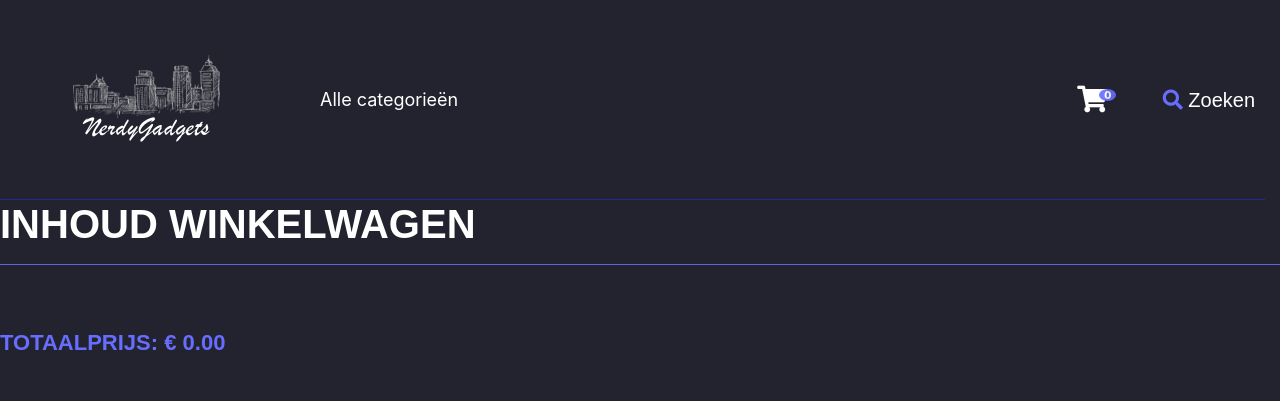
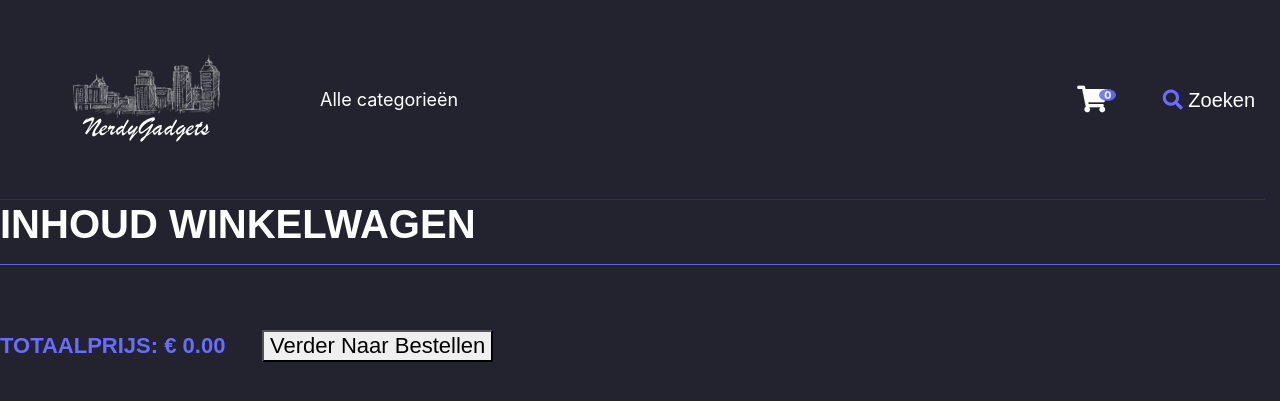
Before and after one commit to to01/nerdygadgets-casus, a PHP site: page /cart.php in a window 1280 px wide. Shown: the top 401 px of the page. Run offline with PHP 8.4, Linux system fonts and the light colour scheme; data that the repository does not hold is empty; some libraries are stand-ins or nearby versions; some web fonts are replaced.

Commit message:
Update cart.php

```diff
--- a/nerdy-gadgets/cart.php
+++ b/nerdy-gadgets/cart.php
@@ -96,7 +96,7 @@ foreach($cart as $id => $hoeveelheid) {
     ");
 }
 print("</table><br>");
-print("<h5 class='StockItemPriceText'>" . "Totaalprijs: " . sprintf("€ %.2f", $totaalprijs) .  "</h5>");
+print("<h5 class='StockItemPriceText'>" . "Totaalprijs: " . sprintf("€ %.2f", $totaalprijs) . "&nbsp&nbsp&nbsp&nbsp&nbsp&nbsp" . "<a href='klant.php' class='HrefDecoration' style='color:#676EFF'><button class='bestellen'>Verder Naar Bestellen</button></a>" . "</h5>");
 ?>
 </body>
 </html>
```
